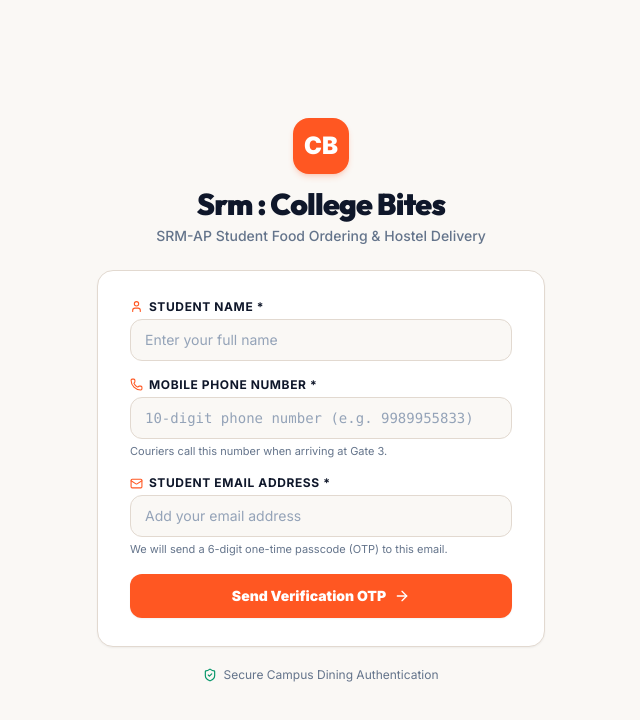
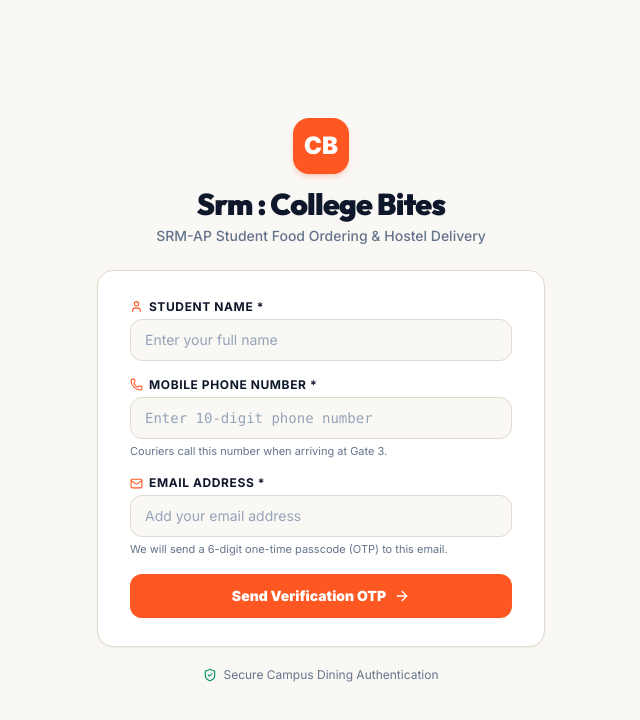
Before and after one commit to snehithraj-1/Collagebites, a React (Vite) app in the folder student-app/: page / in a window 1280 px wide. Shown: the top 720 px of the page, without its empty margins (319-959 px from the left). Built offline with nearby package versions, Linux system fonts and the light colour scheme; no server answers; the database is empty.

Commit message:
Refine login and profile email labels

```diff
--- a/student-app/src/pages/StudentLoginPage.jsx
+++ b/student-app/src/pages/StudentLoginPage.jsx
@@ -47,7 +47,7 @@ export default function StudentLoginPage() {
 
     const emailRegex = /^[^\s@]+@[^\s@]+\.[^\s@]+$/;
     if (!cleanEmail || !emailRegex.test(cleanEmail)) {
-      setMessage({ type: 'error', text: 'Please enter a valid student email address.' });
+      setMessage({ type: 'error', text: 'Please enter a valid email address.' });
       return;
     }
 
@@ -161,7 +161,7 @@ export default function StudentLoginPage() {
                   type="tel"
                   required
                   maxLength={10}
-                  placeholder="10-digit phone number (e.g. 9989955833)"
+                  placeholder="Enter 10-digit phone number"
                   value={phone}
                   onChange={(e) => setPhone(e.target.value.replace(/\D/g, ''))}
                   disabled={isLoading}
@@ -175,7 +175,7 @@ export default function StudentLoginPage() {
               <div>
                 <label className="block text-xs font-bold text-[#0F172A] uppercase tracking-wider mb-1 flex items-center gap-1.5">
                   <Mail size={13} className="text-[#FF5722]" />
-                  <span>Student Email Address *</span>
+                  <span>Email Address *</span>
                 </label>
                 <input
                   type="email"
--- a/student-app/src/pages/StudentProfilePage.jsx
+++ b/student-app/src/pages/StudentProfilePage.jsx
@@ -407,7 +407,7 @@ export default function StudentProfilePage({ onBackToHome, onViewOrders }) {
                 <div className="p-4 rounded-2xl bg-[#FAF8F5] border border-[#F1EAE4] flex items-center justify-between">
                   <div>
                     <span className="text-[10px] font-bold text-slate-400 uppercase tracking-wider block">
-                      Student Email Address
+                      Email Address
                     </span>
                     <span className="text-xs sm:text-sm font-bold font-mono text-slate-700 mt-0.5 block truncate">
                       {profile?.email}
@@ -481,7 +481,7 @@ export default function StudentProfilePage({ onBackToHome, onViewOrders }) {
                 {/* Email Read-only Display */}
                 <div className="space-y-1.5">
                   <label className="text-xs font-bold text-slate-500 block">
-                    Registered Student Email (Account Key)
+                    Registered Email Address (Account Key)
                   </label>
                   <input
                     type="email"
```
